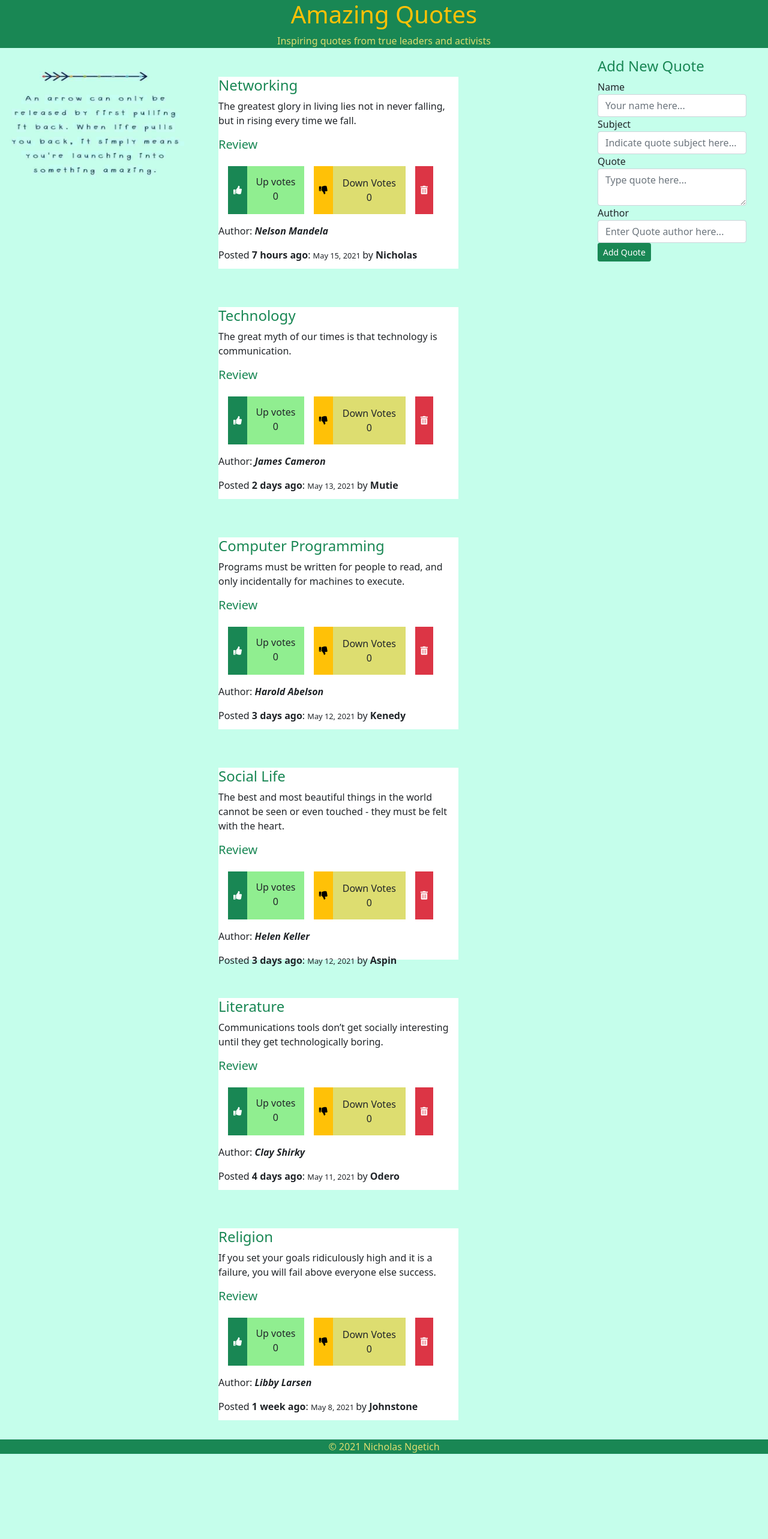
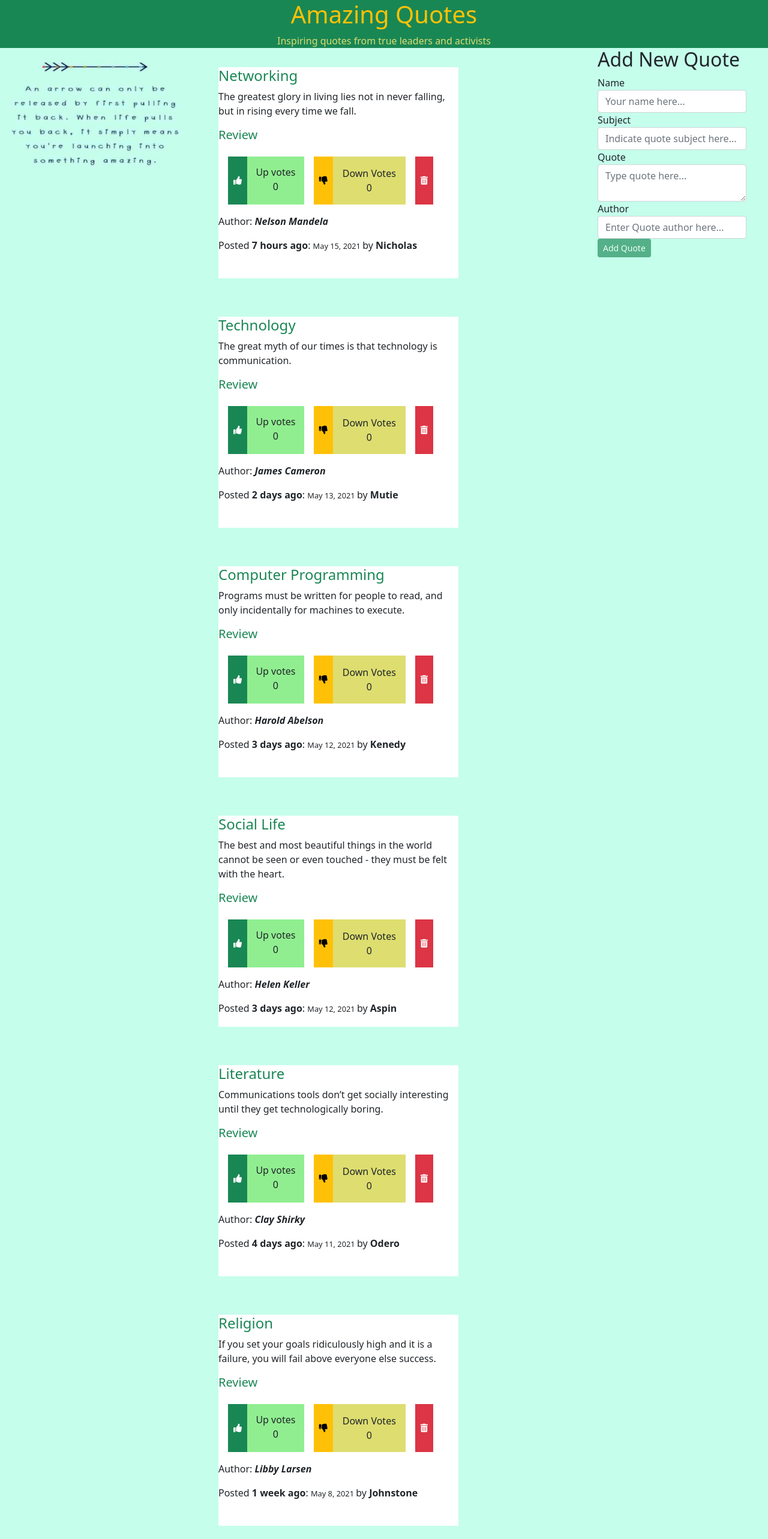
Before and after one commit to ngetichnicholas/Quotes-Rating, an Angular app: page / in a window 1280 px wide. Shown: the top 2566 px of the page at 60% size. Before the commit the page ends 2440 px from the top, so only its background shows below. Built offline with nearby package versions, Linux system fonts and the light colour scheme.

Commit message:
Add changes to quotes

```diff
--- a/src/app/app.component.css
+++ b/src/app/app.component.css
@@ -7,3 +7,10 @@
 p {
   color: #DDDD70;
 }
+#footer {
+  height: 8vh;
+  padding-top: 3vh;
+}
+#header {
+  height: 10vh;
+}
--- a/src/app/app.component.html
+++ b/src/app/app.component.html
@@ -1,8 +1,8 @@
-<div class="jumbotron text-center">
+<div id="header" class="jumbotron text-center">
   <h1>Amazing Quotes</h1>
   <p>Inspiring quotes from true leaders and activists</p>
 </div>
 <app-quote></app-quote>
-<div class="jumbotron text-center" style="margin-bottom:0">
+<div id="footer" class="jumbotron text-center" style="margin-bottom:0">
   <p>© 2021 Nicholas Ngetich</p>
 </div>
--- a/src/app/highlight.directive.ts
+++ b/src/app/highlight.directive.ts
@@ -7,5 +7,6 @@
 
   constructor(elem:ElementRef) {
     elem.nativeElement.style.backgroundColor="lightgreen"
+    elem.nativeElement.style.border="0.5rem solid #198754"
    }
 }
--- a/src/app/quote-form/quote-form.component.html
+++ b/src/app/quote-form/quote-form.component.html
@@ -1,5 +1,5 @@
 <div class="container-fluid">
-  <h4 class="heading">Add New Quote</h4>
+  <h2 class="heading">Add New Quote</h2>
   <!-- <hr> -->
   <form (ngSubmit)='addQuote() ;quoteForm.resetForm({})' #quoteForm='ngForm'>
       <div class="form-group">
@@ -41,6 +41,6 @@
           </div>
         </div>
       </div>
-      <button type="submit" class="btn btn-sm btn-success">Add Quote</button>
+      <button type="submit" class="btn btn-sm btn-success" [disabled]="!quoted.name || !quoted.quoteInfo || !quoted.quoteTitle || !quoted.author">Add Quote</button>
   </form>
 </div>
--- a/src/app/quote/quote.component.css
+++ b/src/app/quote/quote.component.css
@@ -4,7 +4,7 @@
   margin:2rem;
   background-color: white;
   width: 25rem;
-  height: 20rem;
+  height: 22rem;
 }
 h5 {
   font-weight: 100;
```
